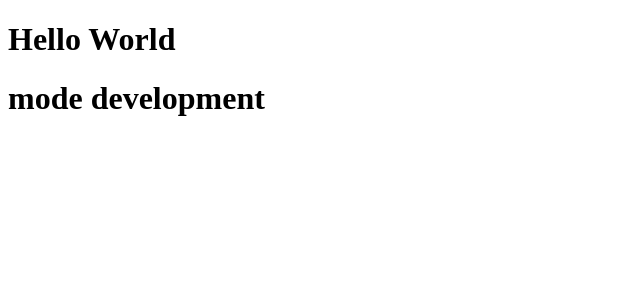
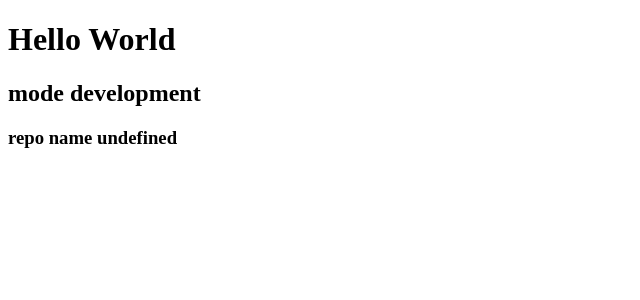
Before and after one commit to IMSP2596/ReactApp-with-GHPages-CICD, a React app: page / in a window 1280 px wide. Shown: the top 300 px of the page, without its empty margins (0-640 px from the left). Built offline with nearby package versions, Linux system fonts and the light colour scheme.

Commit message:
Update App.tsx

```diff
--- a/src/App.tsx
+++ b/src/App.tsx
@@ -5,7 +5,9 @@ const App=()=>{
         <>
         <h1>{`Hello World `}</h1>
 
-        <h1>{`mode  ${process.env.NODE_ENV}`}</h1>
+        <h2>{`mode  ${process.env.NODE_ENV}`}</h2>
+
+        <h3>{`repo name ${process.env.repo_name}`}</h3>
         </>
     )
 }
```
